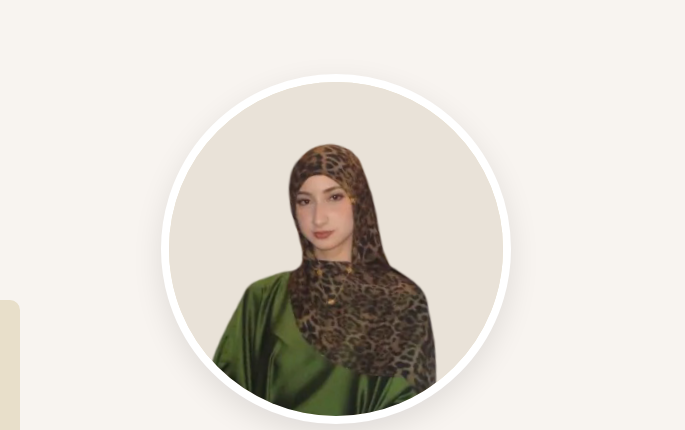
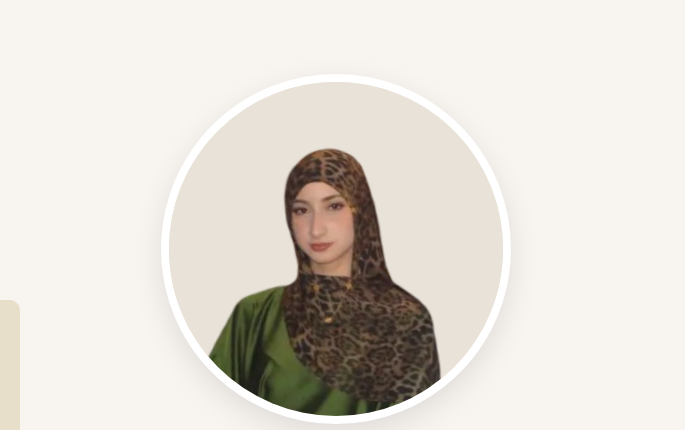
Before and after one commit to shamssab/shamssab.github.io, a plain HTML site: page index.html in a window 1280 px wide. Shown: the part 211-641 px from the top of the page, 595-1280 px from the left. Drawn offline with Linux system fonts and the light colour scheme.

Commit message:
feat: profile picture changes

```diff
--- a/style/styles.css
+++ b/style/styles.css
@@ -291,7 +291,7 @@ a {
     height: 100%;
     object-fit: cover;
     border-radius: 50%;
-    transform: scale(1.15) rotate(5deg);
+    transform: scale(1.25) rotate(6deg) translateY(11px);
     transition: transform 0.5s ease;
 }
 
```
